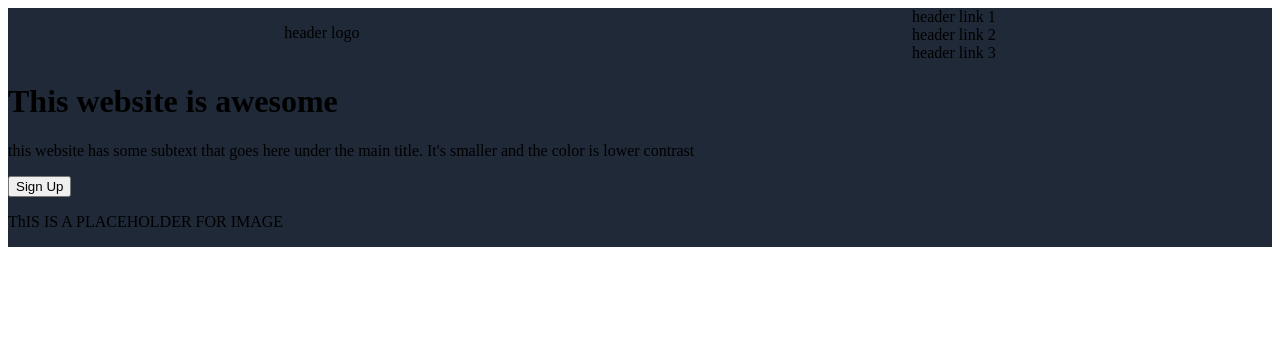
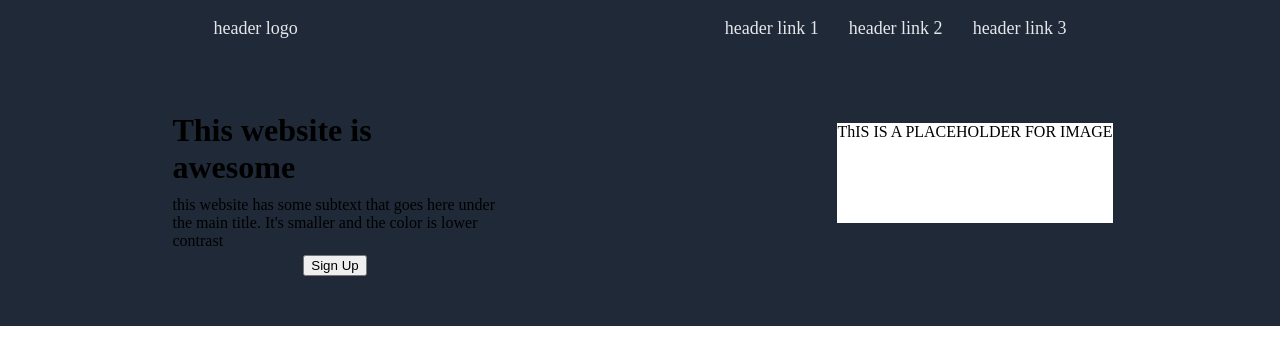
Before and after one commit to NotPedrovisk/LandingPage, a plain HTML site: page index.html in a window 1280 px wide. Drawn offline with Linux system fonts and the light colour scheme.

Commit message:
adjusting header css

```diff
--- a/index.html
+++ b/index.html
@@ -24,16 +24,17 @@
             </div>
 
 
-            <div class="hero">
-                <h1>This website is awesome</h1>
+            <div class="mainHero">
+                <h1 class="heroText Main">This website is awesome</h1>
 
-                <p class="secText">this website has some subtext that goes here
+                <p class="heroText">this website has some subtext that goes here
                     under the main title. It's smaller and the color is
                     lower contrast
                 </p>
 
                 <button>Sign Up</button>
-                <p>ThIS IS A PLACEHOLDER FOR IMAGE</p>
+
+                <p class="testIMG">ThIS IS A PLACEHOLDER FOR IMAGE</p>
 
 
 
--- a/styles.css
+++ b/styles.css
@@ -1,3 +1,7 @@
+body{
+    margin:0px;
+}
+
 .container{
     background-color: #1F2937;
     display:flex;
@@ -7,10 +11,38 @@
 .header{
     display:flex;
     justify-content: space-around;
+    color: #E5E7EB;
+    font-size: 18px;
 }
 
+.mainHero{
+   display:flex;
+   flex:1;
+   flex-direction:column;
+   align-items: center;
+   flex-wrap: wrap;
+   max-height: 300px;
+   padding:50px 0px;
+   ;
+
+}
+
+
+.heroText{
+    display:flex;
+    max-width: 325px;
+    margin:5px;
+}
+
+.testIMG{
+    min-height: 100px;
+    background-color: white;
+
+}
 ul{
     list-style: none;
-    margin: 0px;
     padding: 0px;
+    display:flex;
+    gap:30px;
+
 }
```
